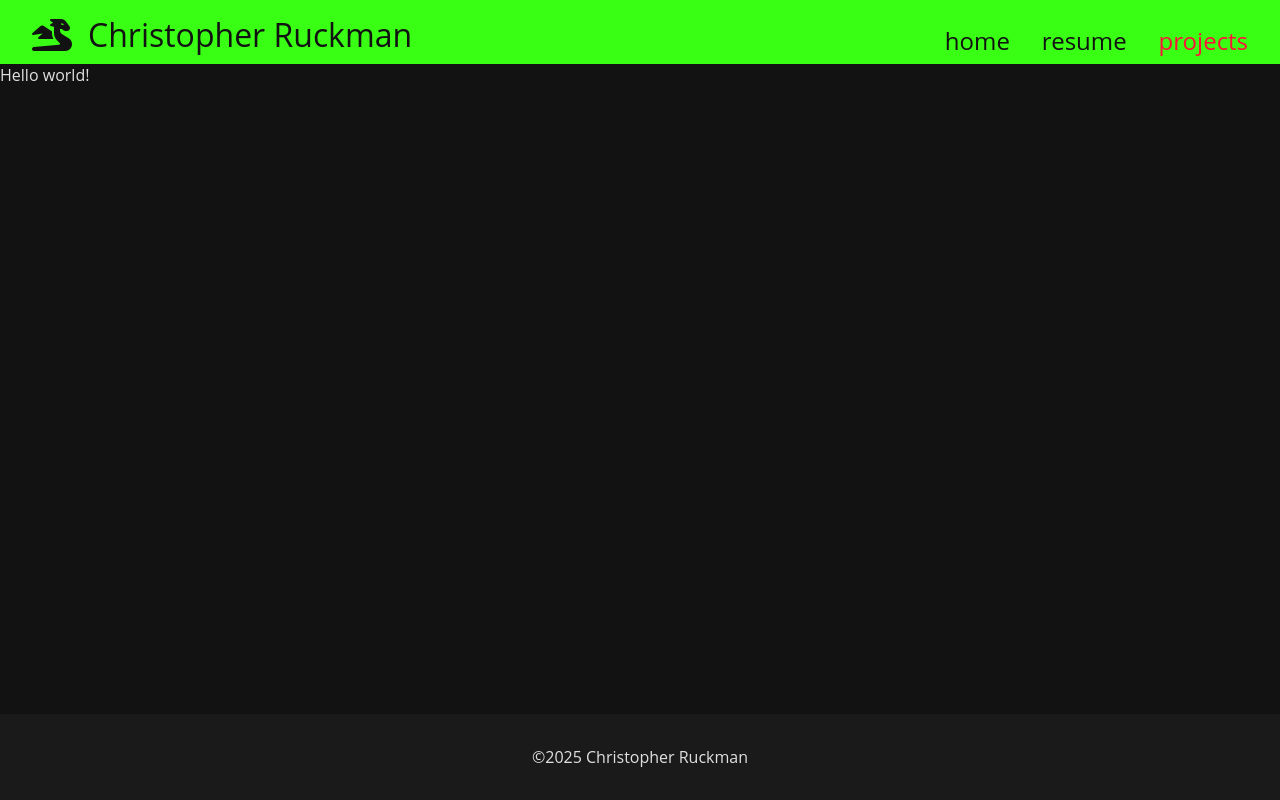
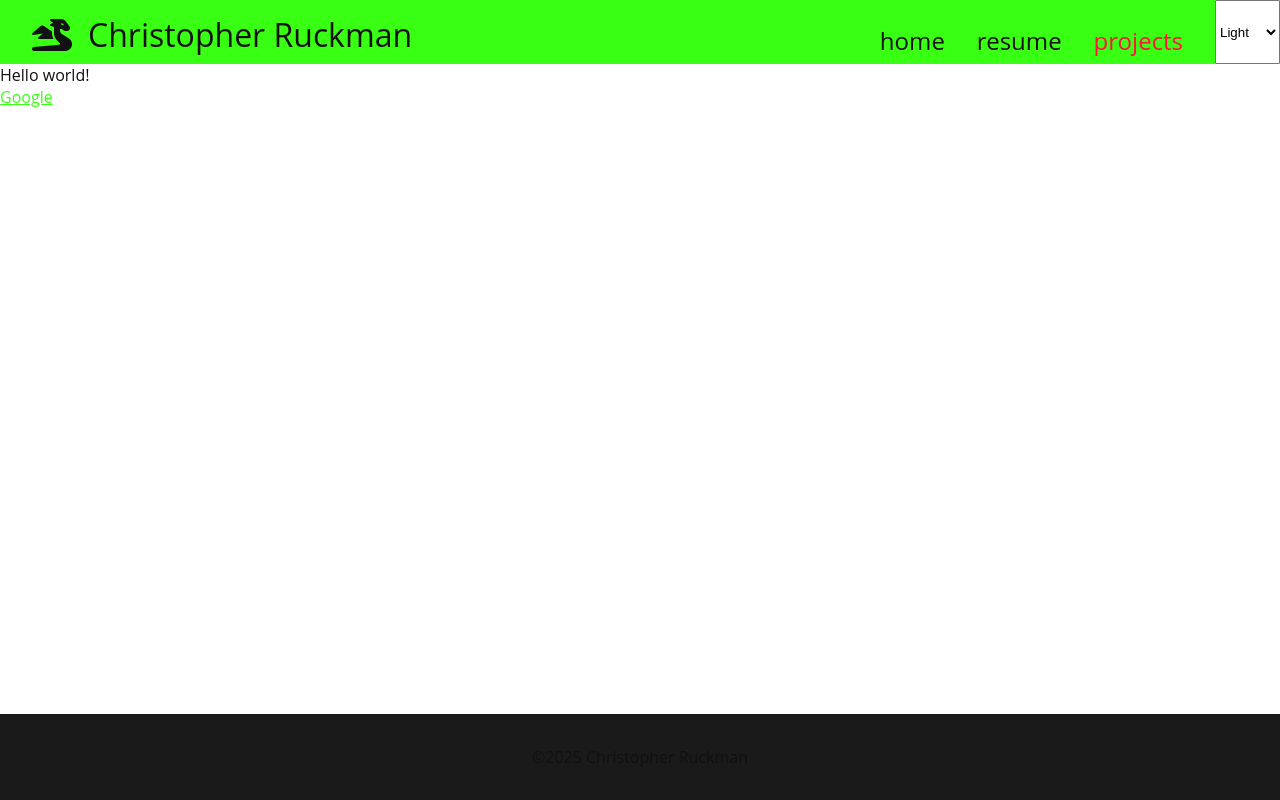
Before and after one commit to cruckman900/portfolio-ts, a Next.js app: page /projects in a window 1280 px wide. Built offline with nearby package versions, Linux system fonts and the light colour scheme.

Commit message:
added a theme component and added some transition effects

```diff
--- a/src/components/Navbar.tsx
+++ b/src/components/Navbar.tsx
@@ -4,6 +4,7 @@ import React, { useState } from 'react';
 import { useRouter } from 'next/router';
 import { NavBarLink } from '@/types/resume';
 import Link from 'next/link';
+import ThemeSwitcher from './ThemeSwitcher';
 import "../styles/navbar.scss";
 
 interface Props {
@@ -42,6 +43,7 @@ const Navbar: React.FC<Props> = ({ className, navbarlinks }) => {
                 </div>
                 )
             )}
+            <ThemeSwitcher />
         </nav>
         {toggleHamburger && <div className='mobile-menu'>
             {navbarlinks.map((nav, i) => (
--- /dev/null
+++ b/src/components/PageTransition.module.scss
@@ -0,0 +1,11 @@
+.wrapper {
+    transition: opacity 0/5s ease;
+}
+
+.fadeIn {
+    opacity: 1;
+}
+
+.fadeOut {
+    opacity: 0.3;
+}
--- /dev/null
+++ b/src/components/PageTransition.tsx
@@ -0,0 +1,31 @@
+import { useRouter } from 'next/router';
+import { useEffect, useState } from 'react';
+import styles from './PageTransition.module.scss';
+
+const PageTransition = ({ children }: { children: React.ReactNode }) => {
+    const router = useRouter();
+    const [loading, setLoading] = useState(false);
+
+    useEffect(() => {
+        const handleStart = () => setLoading(true);
+        const handleComplete = () => setLoading(false);
+
+        router.events.on('routeChangeStart', handleStart);
+        router.events.on('routeChangeComplete', handleComplete);
+        router.events.on('routeChangeError', handleComplete);
+
+        return () => {
+            router.events.off('routeChangeStart', handleStart);
+            router.events.off('routeChangeComplete', handleComplete);
+            router.events.off('routeChangeError', handleComplete);
+        };
+     }, [router]);
+
+    return (
+        <div className={`${styles.wrapper} ${loading ? styles.fadeOut : styles.fadeIn}`}>
+            {children}
+        </div>
+    );
+};
+
+export default PageTransition;
--- /dev/null
+++ b/src/components/ThemeSwitcher.tsx
@@ -0,0 +1,32 @@
+import { useEffect, useState } from 'react';
+
+const ThemeSwitcher = () => {
+    const [theme, setTheme] = useState('light');
+
+    // Load theme from localStorage
+    useEffect(() => {
+        const saved = localStorage.getItem('theme');
+        if (saved) {
+            setTheme(saved);
+            document.documentElement.setAttribute('data-theme', saved);
+        }
+    }, []);
+
+    // Update theme and persist
+    const handleChange = (e: React.ChangeEvent<HTMLSelectElement>) => {
+        const selected = e.target.value;
+        setTheme(selected);
+        document.documentElement.setAttribute('data-theme', selected);
+        localStorage.setItem('theme', selected);
+    };
+
+    return (
+        <select value={theme} onChange={handleChange}>
+            <option value="light">Light</option>
+            <option value="dark">Dark</option>
+            <option value="hazard">Hazard</option>
+        </select>
+    );
+};
+
+export default ThemeSwitcher;
--- a/src/pages/_app.tsx
+++ b/src/pages/_app.tsx
@@ -1,20 +1,20 @@
 import { AppProps } from 'next/app';
-import { Fragment } from 'react';
 import type { Page } from '../types/page';
+import PageTransition from '@/components/PageTransition';
+import '../styles/main.scss';
 
-type Props = AppProps & {
+type AppPropsWithLayout = AppProps & {
     Component: Page;
 };
 
-const MyApp = ({ Component, pageProps }: Props) => {
-    const getLayout = Component.getLayout ?? (page => page);
-    const Layout = Component.layout ?? Fragment;
+const App = ({ Component, pageProps }: AppPropsWithLayout) => {
+    const getLayout = Component.getLayout ?? ((page) => page);
 
-    return (
-        <Layout>
-            {getLayout(<Component {...pageProps} />)}
-        </Layout>
+    return getLayout(
+        <PageTransition>
+            <Component {...pageProps} />
+        </PageTransition>
     )
 }
 
-export default MyApp;
+export default App;
--- a/src/pages/projects.tsx
+++ b/src/pages/projects.tsx
@@ -3,7 +3,10 @@ import "../styles/projects.scss";
 
 export default function Projects() {
     return (
+        <>
         <div className="projects">Hello world!</div>
+        <div><a href="www.google.com">Google</a></div>
+        </>
     );
 }
 
--- a/src/styles/layout.scss
+++ b/src/styles/layout.scss
@@ -4,8 +4,6 @@
 }
 
 html, body {
-    background-color: base.$light-bg;
-    color: base.$text;
     font-family: 'Open Sans', sans-serif;
     padding: 0;
     margin: 0;
--- /dev/null
+++ b/src/styles/main.scss
@@ -0,0 +1,19 @@
+@use 'theme' as *;
+
+:root {
+    @each $key, $value in $light-theme {
+        --#{$key}: #{$value};
+    }
+}
+
+[data-theme='dark'] {
+    @each $key, $value in $dark-theme {
+        --#{$key}: #{$value};
+    }
+}
+
+[data-theme='hazard'] {
+    @each $key, $value in $hazard-theme {
+        --#{$key}: #{$value};
+    }
+}
--- a/src/styles/projects.scss
+++ b/src/styles/projects.scss
@@ -3,6 +3,4 @@
 body {
     padding: 0;
     margin: 0;
-    background-color: base.$dark-bg;
-    color: base.$text
 }
--- a/src/styles/resume.scss
+++ b/src/styles/resume.scss
@@ -21,6 +21,7 @@ i {
 }
 
 .sidebar-container {
+    background-color: base.$light-bg;
     min-height: 100vh;
     min-width: 18rem;
     width: 30%;
--- /dev/null
+++ b/src/styles/theme.scss
@@ -0,0 +1,28 @@
+$light-theme: (
+    bg: #ffffff,
+    text: #111111,
+    accent: #39ff14
+);
+
+$dark-theme: (
+    bg: #121212,
+    text: #e0e0e0,
+    accent: #39ff14,
+);
+
+$hazard-theme: (
+    bg: #0f0f0f,
+    text: #f5f5f5,
+    accent: #ffd700
+);
+
+body {
+    background-color: var(--bg);
+    color: var(--text);
+    transition: background-color 0.4s ease, color 0.4s ease;
+}
+
+a {
+    color: var(--accent);
+    transition: color 0.4s ease;
+}
--- a/src/types/page.d.ts
+++ b/src/types/page.d.ts
@@ -2,7 +2,7 @@ import { NextPage } from 'next';
 import { ComponentType, ReactElement, ReactNode } from 'react';
 
 // eslint-disable-next-line @typescript-eslint/no-empty-object-type
-export type Page<P = {}> = NextPage<P> & {
+export type Page<P = {}, IP = P> = NextPage<P, IP> & {
     getLayout?: (page: ReactElement) => ReactNode;
     layout?: ComponentType;
 }
```
